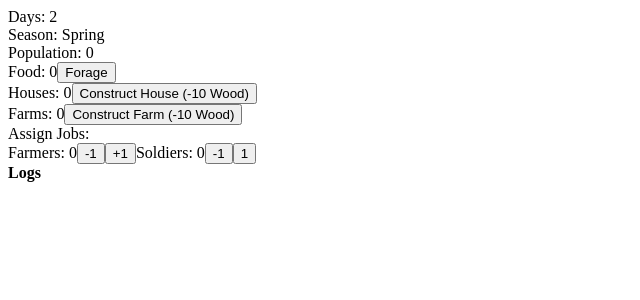
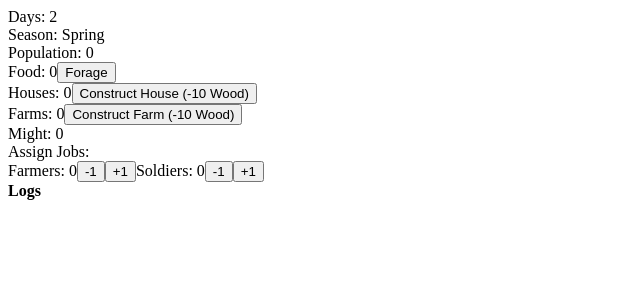
Before and after one commit to nicholas-crawford/thykingdomcome, a React (Vite) app: page / in a window 1280 px wide. Shown: the top 300 px of the page, without its empty margins (0-640 px from the left). Built offline with nearby package versions, Linux system fonts and the light colour scheme.

Commit message:
Added basic might value, fixed typo on button.

```diff
--- a/src/App.tsx
+++ b/src/App.tsx
@@ -150,6 +150,10 @@ export default function App() {
       scholars: 0,
     },
   });
+
+  const jobs: Jobs = game.jobs;
+
+  const might: number = Math.round(jobs.soldiers * 1.5);
 
   const getTotalJobs = (jobs: Jobs) =>
     jobs.farmers + jobs.lumberjacks + jobs.soldiers + jobs.scholars;
@@ -394,6 +398,7 @@ export default function App() {
           Construct Farm (-{game.farmPricing} Wood)
         </button>
       </div>
+      <div>Might: {might}</div>
       <div>
         Assign Jobs:
         <div>
@@ -402,7 +407,7 @@ export default function App() {
           <button onClick={() => assignJobs("farmers", 1)}>+1</button>
           <span>Soldiers: {game.jobs.soldiers}</span>
           <button onClick={() => assignJobs("soldiers", -1)}>-1</button>
-          <button onClick={() => assignJobs("soldiers", 1)}>1</button>
+          <button onClick={() => assignJobs("soldiers", 1)}>+1</button>
           {/*<span>Lumberjacks: {game.jobs.lumberjacks}</span>*/}
           {/*<button onClick={() => assignJobs("lumberjacks", -1)}>-1</button>*/}
           {/*<button onClick={() => assignJobs("lumberjacks", 1)}>+1</button>*/}
```
